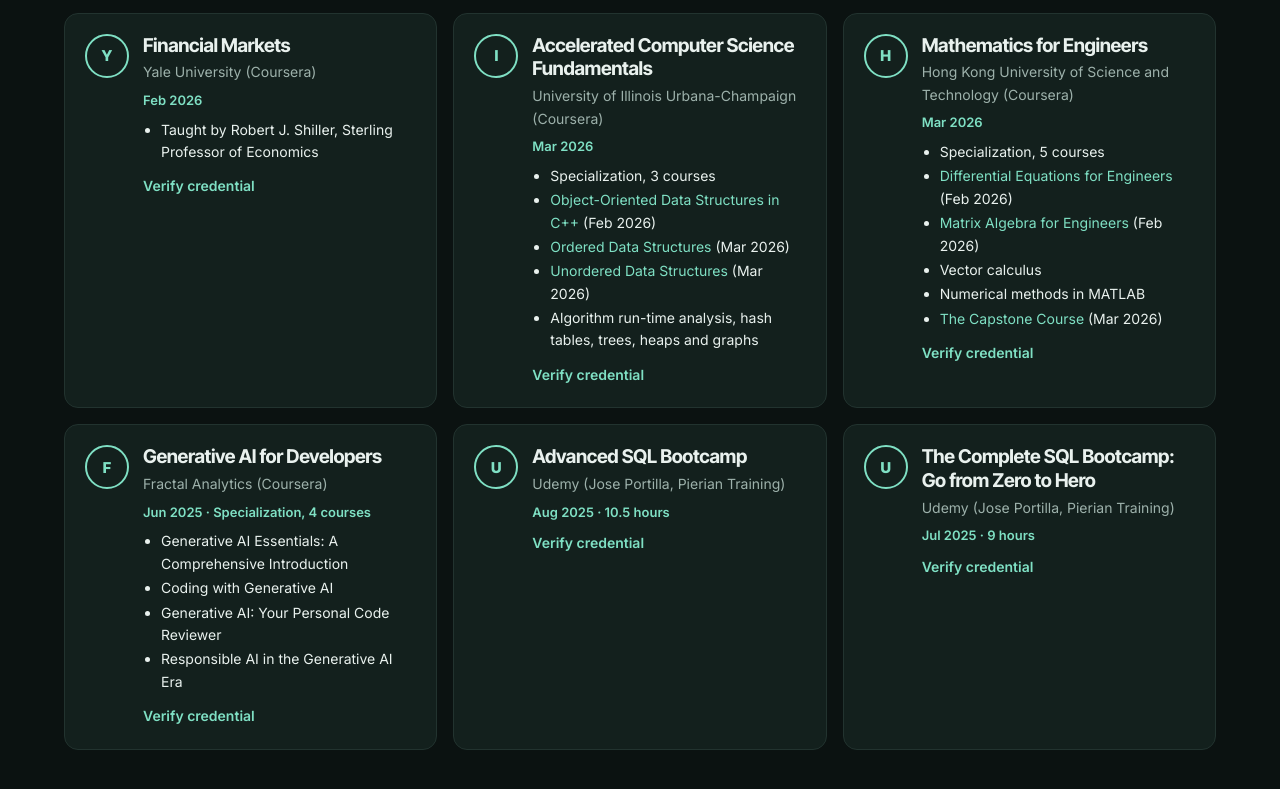
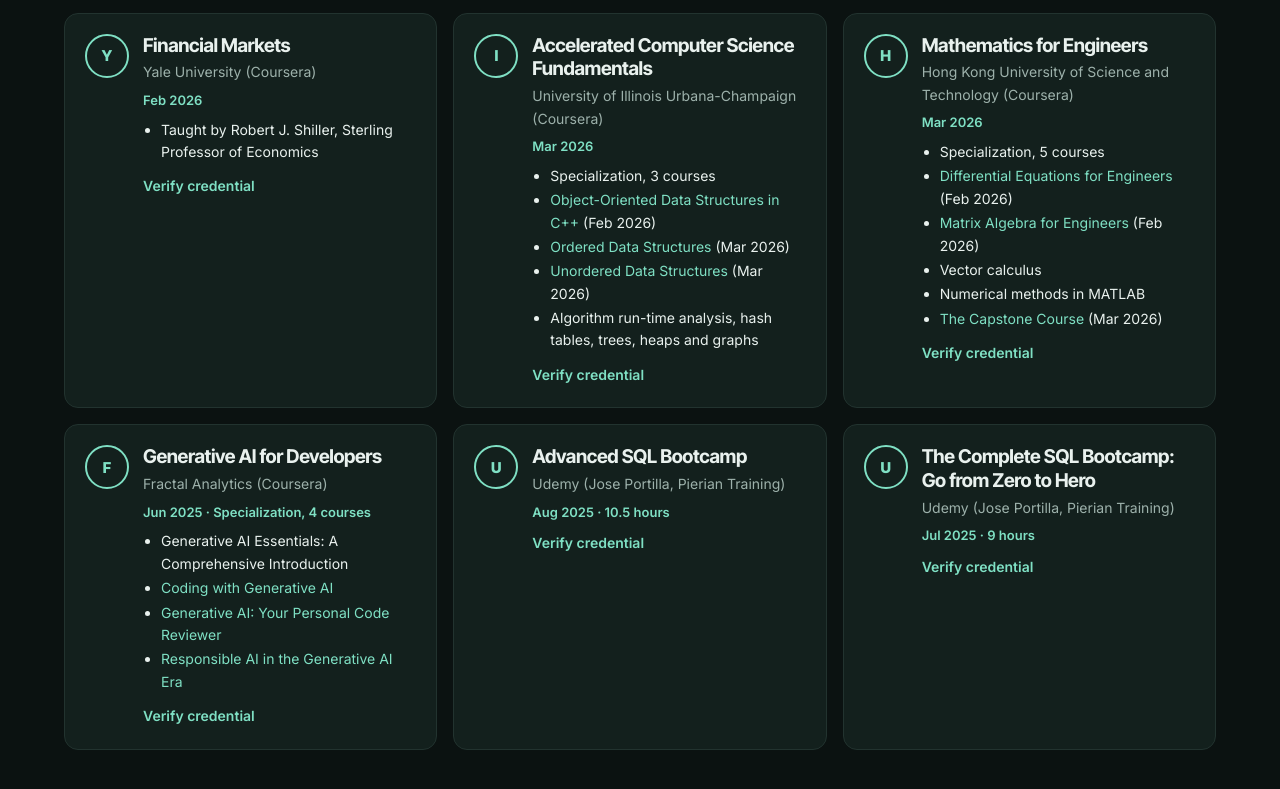
Before and after one commit to rezazamani2329/rezazamani2329.github.io, a plain HTML site: page index.html in a window 1280 px wide. Shown: the part 11143-11932 px from the top of the page. Drawn offline with Linux system fonts and the light colour scheme.

Commit message:
Link Fractal generative AI course certificates
Co-Authored-By: Claude Opus 5.5 <noreply@anthropic.com>
Claude-Session: https://claude.ai/code/session_01EtrWo9mdF5oKLMPBgSsrDa

```diff
--- a/index.html
+++ b/index.html
@@ -370,7 +370,7 @@ const certs=[
  ["Y","Financial Markets","Yale University (Coursera)","Feb 2026","https://coursera.org/verify/JPXWDWH7W38H",["Taught by Robert J. Shiller, Sterling Professor of Economics"]],
  ["I","Accelerated Computer Science Fundamentals","University of Illinois Urbana-Champaign (Coursera)","Mar 2026","https://www.coursera.org/account/accomplishments/specialization/FF0092WJ2AML",["Specialization, 3 courses","<a href=\"https://coursera.org/verify/CUSFKMEP0CYB\">Object-Oriented Data Structures in C++</a> (Feb 2026)","<a href=\"https://coursera.org/verify/48MLIVAFF2W4\">Ordered Data Structures</a> (Mar 2026)","<a href=\"https://coursera.org/verify/FVV10RWUYCMM\">Unordered Data Structures</a> (Mar 2026)","Algorithm run-time analysis, hash tables, trees, heaps and graphs"]],
  ["H","Mathematics for Engineers","Hong Kong University of Science and Technology (Coursera)","Mar 2026","https://www.coursera.org/account/accomplishments/specialization/1RO9YRCMXIVG",["Specialization, 5 courses","<a href=\"https://coursera.org/verify/QB8R2FXHAS3N\">Differential Equations for Engineers</a> (Feb 2026)","<a href=\"https://coursera.org/verify/YFOX0M5EROUD\">Matrix Algebra for Engineers</a> (Feb 2026)","Vector calculus","Numerical methods in MATLAB","<a href=\"https://coursera.org/verify/5D3F4RNJBRU2\">The Capstone Course</a> (Mar 2026)"]],
- ["F","Generative AI for Developers","Fractal Analytics (Coursera)","Jun 2025 · Specialization, 4 courses","https://coursera.org/verify/specialization/QONJJFFHXN97",["Generative AI Essentials: A Comprehensive Introduction","Coding with Generative AI","Generative AI: Your Personal Code Reviewer","Responsible AI in the Generative AI Era"]],
+ ["F","Generative AI for Developers","Fractal Analytics (Coursera)","Jun 2025 · Specialization, 4 courses","https://coursera.org/verify/specialization/QONJJFFHXN97",["Generative AI Essentials: A Comprehensive Introduction","<a href=\"https://coursera.org/verify/7ITRSW09RLEP\">Coding with Generative AI</a>","<a href=\"https://coursera.org/verify/2WHENN26LQP2\">Generative AI: Your Personal Code Reviewer</a>","<a href=\"https://coursera.org/verify/75Y9FHY0D3S6\">Responsible AI in the Generative AI Era</a>"]],
  ["U","Advanced SQL Bootcamp","Udemy (Jose Portilla, Pierian Training)","Aug 2025 · 10.5 hours","https://www.udemy.com/certificate/UC-3529e708-fb8d-4d9c-b123-47616a7ae88b/",[]],
  ["U","The Complete SQL Bootcamp: Go from Zero to Hero","Udemy (Jose Portilla, Pierian Training)","Jul 2025 · 9 hours","https://www.udemy.com/certificate/UC-94651689-b7eb-48ee-9c9c-cbfcdcb885f9/",[]]
 ];
```
